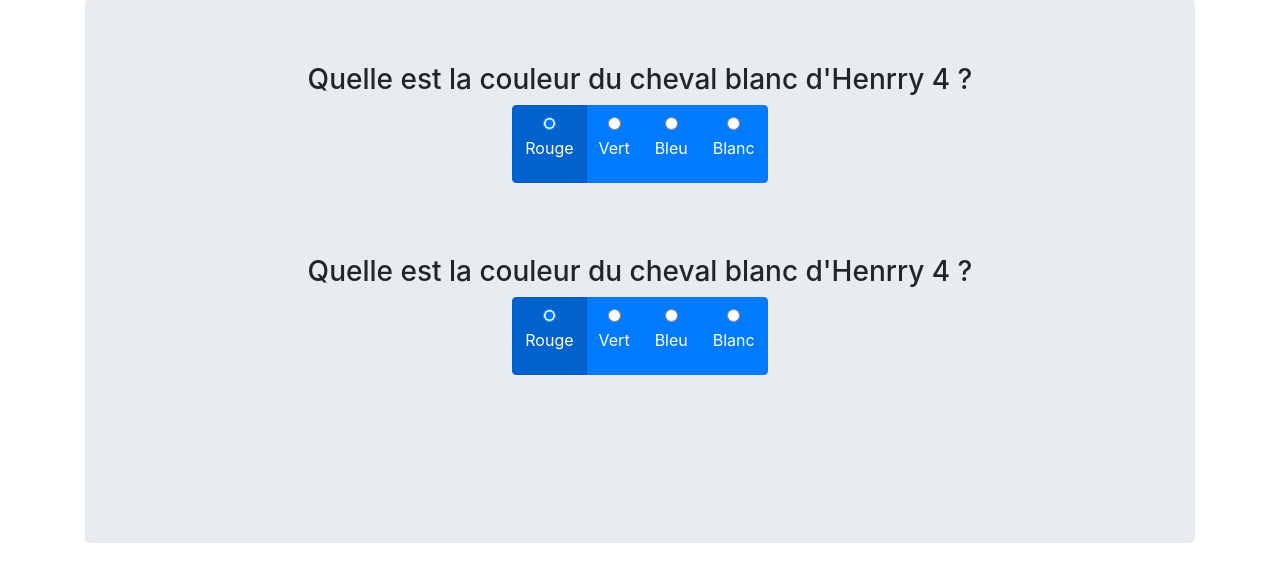
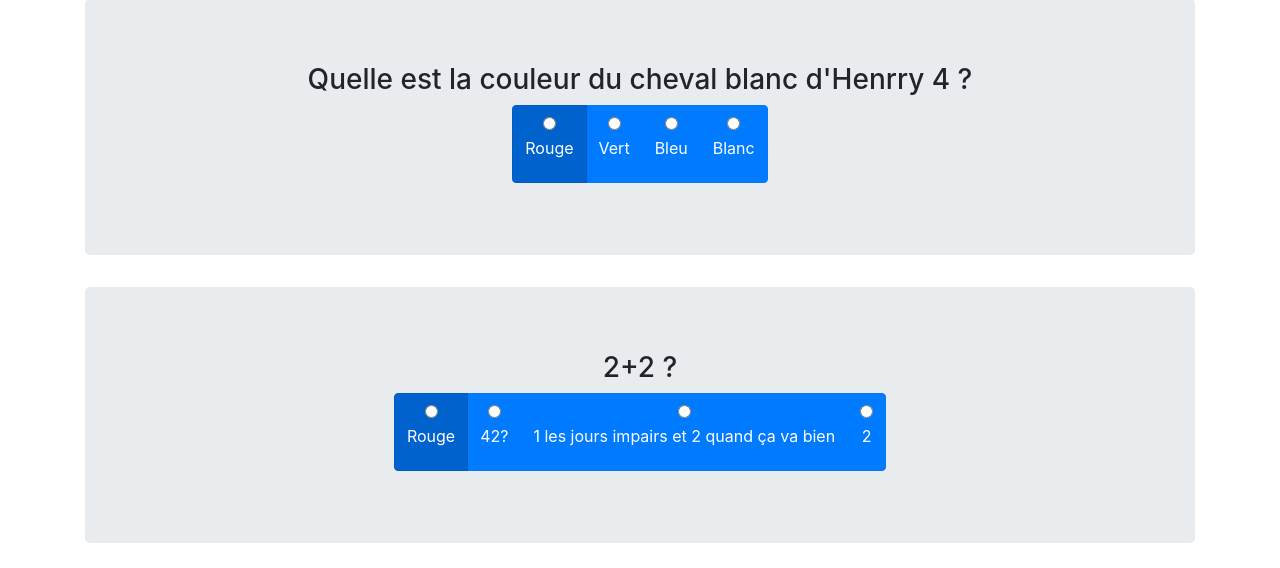
Before and after one commit to tblain/l3_ihm_1, a plain HTML site: page index.html in a window 1280 px wide. Shown: the part 119-687 px from the top of the page. Drawn offline with nearby package versions, Linux system fonts and the light colour scheme.

Commit message:
personalisation de l'agencement des question

```diff
--- a/index.html
+++ b/index.html
@@ -1,13 +1,16 @@
 <!DOCTYPE html>
 <html lang="en">
 <head>
-  <title>Bootstrap Example</title>
+  <title>StronQCM</title>
   <meta charset="utf-8">
   <meta name="viewport" content="width=device-width, initial-scale=1">
+
+  <link href="https://cdnjs.cloudflare.com/ajax/libs/jqueryui/1.12.1/jquery-ui.min.css" rel="stylesheet"/>
   <link rel="stylesheet" href="https://stackpath.bootstrapcdn.com/bootstrap/4.3.1/css/bootstrap.min.css">
   <link rel="stylesheet" href="style.css">
   <script src="https://ajax.googleapis.com/ajax/libs/jquery/3.3.1/jquery.min.js"></script>
   <script src="https://stackpath.bootstrapcdn.com/bootstrap/4.3.1/js/bootstrap.min.js"></script>
+  <script src="https://cdnjs.cloudflare.com/ajax/libs/jqueryui/1.12.1/jquery-ui.min.js"></script>
   <script src="js/main.js"></script>
 </head>
 <body>
@@ -32,7 +35,11 @@
 
   <div class="">
       <h2 class="fas fa-h2">Titre Parti 1</h2>
-      <div class="jumbotron text-center">
+
+      <div class="row component-container">
+        <div class="col-md-12 col-sm-12 col-xs-12 component-section" data-width="col-md-12 col-sm-12 col-xs-12" data-wrapper="bannerwrapper" data-componentname="Banner" data-componenttype="Complex">
+          <div class="panel panel-default banner-component">
+            <div class="jumbotron text-center panel">
               <h3>Quelle est la couleur du cheval blanc d'Henrry 4 ?</h3>
               <div class="btn-group" data-toggle="buttons">
                 <label class="btn btn-primary active">
@@ -52,27 +59,64 @@
                     <p>Blanc</p>
                   </label>
               </div>
-        <div class="jumbotron text-center">
+            </div>
+          </div>
+        </div>
+
+        <div class="col-md-12 col-sm-12 col-xs-12 component-section" data-width="col-md-12 col-sm-12 col-xs-12" data-wrapper="bannerwrapper" data-componentname="Banner" data-componenttype="Complex">
+          <div class="panel panel-default banner-component">
+            <div class="jumbotron text-center panel">
+              <h3>2+2 ?</h3>
+              <div class="btn-group" data-toggle="buttons">
+                <label class="btn btn-primary active">
+                  <input type="radio" name="q1" id="r1" autocomplete="off" checked>
+                  <p>Rouge</p>
+                </label>
+                <label class="btn btn-primary">
+                  <input type="radio" name="q1" id="r2" autocomplete="off">
+                  <p>42?</p>
+                </label>
+                <label class="btn btn-primary">
+                  <input type="radio" name="q1" id="r3" autocomplete="off ">
+                  <p>1 les jours impairs et 2 quand ça va bien</p>
+                </label>
+                <label class="btn btn-primary">
+                    <input type="radio" name="q1" id="r4" autocomplete="off ">
+                    <p>2</p>
+                  </label>
+              </div>
+            </div>
+          </div>
+        </div>
+
+        <div class="col-md-12 col-sm-12 col-xs-12 component-section" data-width="col-md-12 col-sm-12 col-xs-12" data-wrapper="bannerwrapper" data-componentname="Banner" data-componenttype="Complex">
+          <div class="panel panel-default banner-component">
+            <div class="jumbotron text-center panel">
               <h3>Quelle est la couleur du cheval blanc d'Henrry 4 ?</h3>
               <div class="btn-group" data-toggle="buttons">
                 <label class="btn btn-primary active">
-                <input type="radio" name="q2" id="" autocomplete="off" checked>
+                  <input type="radio" name="q1" id="r1" autocomplete="off" checked>
                   <p>Rouge</p>
                 </label>
                 <label class="btn btn-primary">
-                <input type="radio" name="q2" id="" autocomplete="off">
+                  <input type="radio" name="q1" id="r2" autocomplete="off">
                   <p>Vert</p>
                 </label>
                 <label class="btn btn-primary">
-                <input type="radio" name="q2" id="" autocomplete="off ">
+                  <input type="radio" name="q1" id="r3" autocomplete="off ">
                   <p>Bleu</p>
                 </label>
                 <label class="btn btn-primary">
-                  <input type="radio" name="q2" id="" autocomplete="off ">
+                    <input type="radio" name="q1" id="r4" autocomplete="off ">
                     <p>Blanc</p>
                   </label>
               </div>
             </div>
+          </div>
+        </div>
+
+      </div>
+
   </div>
 
 <div class="container" id="questions">
--- a/js/main.js
+++ b/js/main.js
@@ -7,3 +7,16 @@ function addQuestion() {
   var child = document.getElementById("addQ");
   element.insertBefore(cln, child);
 }
+
+
+$(document).ready(function() {
+  $('.component-container').sortable({
+    cursor: 'move',
+    placeholder: 'ui-state-highlight',
+    start: function(e, ui) {
+      ui.placeholder.width(ui.item.find('.panel').width());
+      ui.placeholder.height(ui.item.find('.panel').height());
+      ui.placeholder.addClass(ui.item.attr("class"));
+    }
+  });
+});
```
Lines whose indentation alone changed are shown as unchanged.
